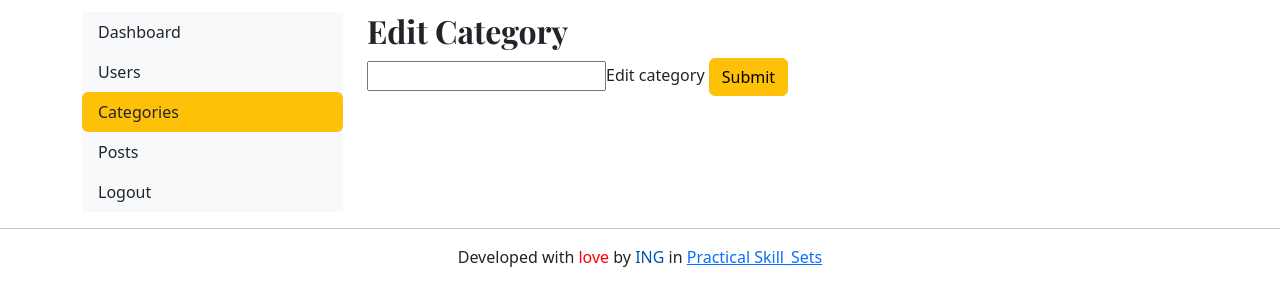
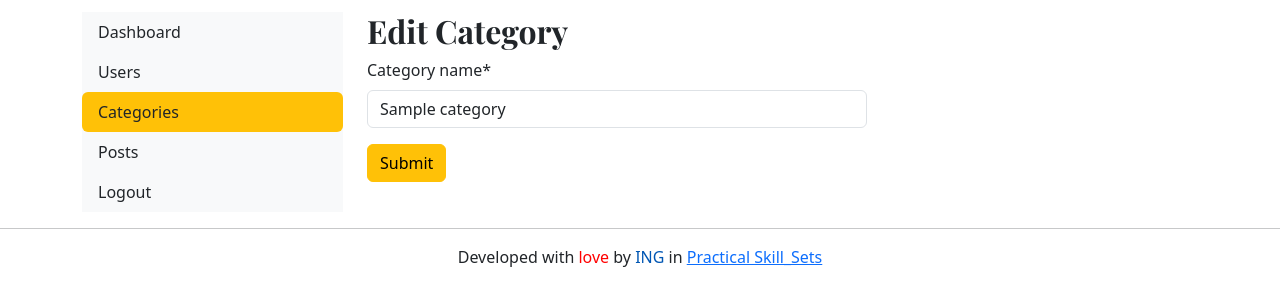
Before and after one commit to gurnitha/2466-dj5-blog-app, a Django app: page /dashboard/categories/edit/1/ in a window 1280 px wide. Shown: the part 134-440 px from the top of the page. Run offline with Django 5.2, Linux system fonts and the light colour scheme; tables that the repository leaves empty hold one stand-in row (values such as "Sample post"); some libraries are stand-ins or nearby versions.

Commit message:
8. Membuat laman edit category part 3: add logic pada edit_category_view

```diff
--- a/app/dashboard/views.py
+++ b/app/dashboard/views.py
@@ -1,7 +1,7 @@
 # src/app/dashboard/views.py
 
 # Django and third parties modules
-from django.shortcuts import render, redirect
+from django.shortcuts import render, redirect, get_object_or_404
 from django.contrib.auth.decorators import login_required
 
 # Locals
@@ -59,4 +59,20 @@ def add_category_view(request):
 
 def edit_category_view(request, pk):
 
-	return render(request, "dashboard/edit_category.html")
+	category = get_object_or_404(Category, pk=pk)
+
+	if request.method == 'POST':
+		form = CategoryForm(request.POST, instance=category)
+		if form.is_valid():
+			form.save()
+			return redirect("dashboard:dashboard_category")
+
+	else:
+		form = CategoryForm(instance=category)
+
+	data = {
+		'category': category,
+		'form': form,
+	}
+
+	return render(request, "dashboard/edit_category.html", data)
--- a/templates/dashboard/edit_category.html
+++ b/templates/dashboard/edit_category.html
@@ -14,8 +14,9 @@
     <div class="col-md-9">
         <h2>Edit Category</h2>
 
-        <form action="" method="POST" style="width:500px;">
-            <input type="" name="">Edit category</input>
+        <form action="{% url 'dashboard:edit_category' category.id %}" method="POST" style="width:500px;">
+            {% csrf_token %}
+            {{ form | crispy }}
             <button type="submit" class="btn btn-warning">Submit</button>
         </form>
         <br>
```
Also changed, not shown: README.md.
